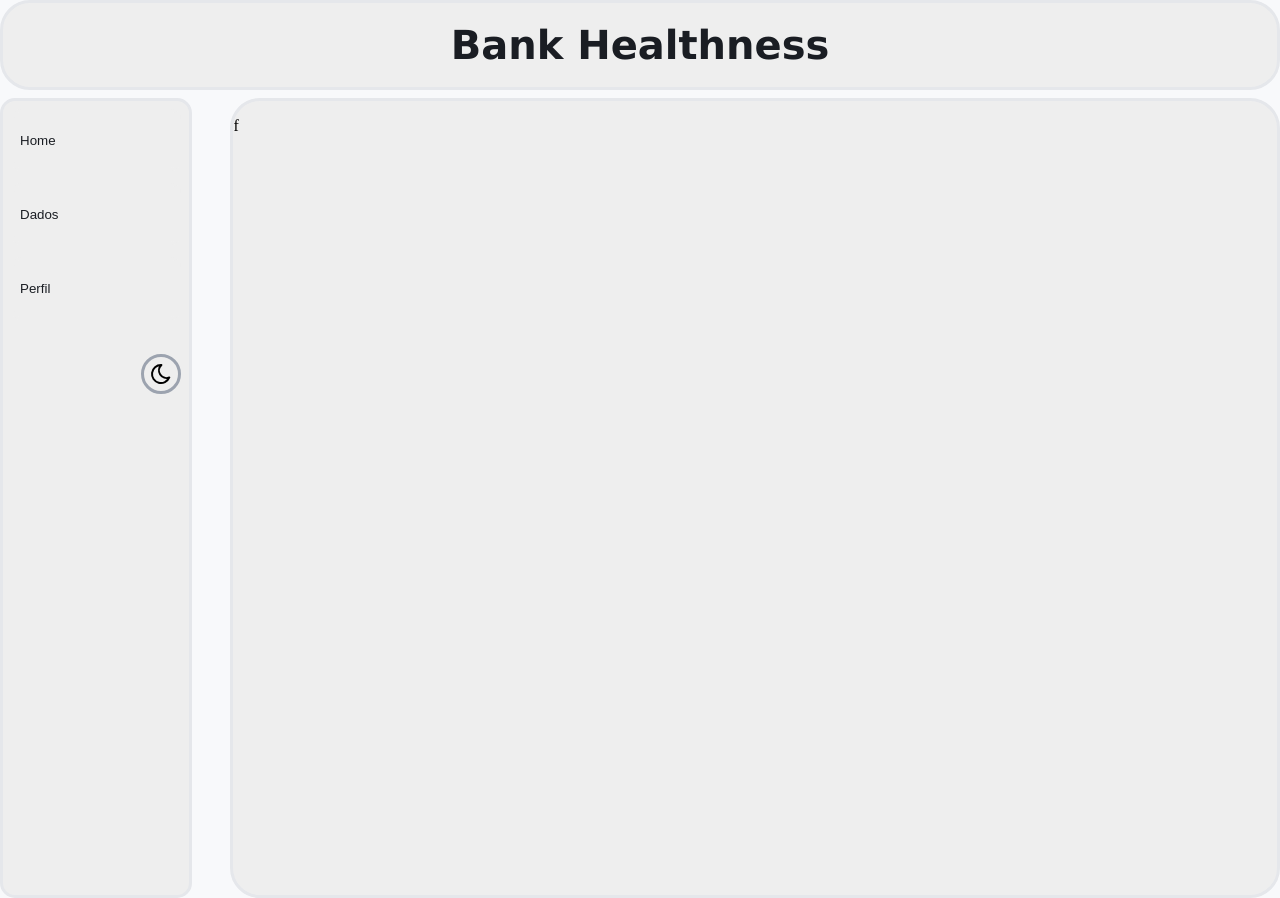
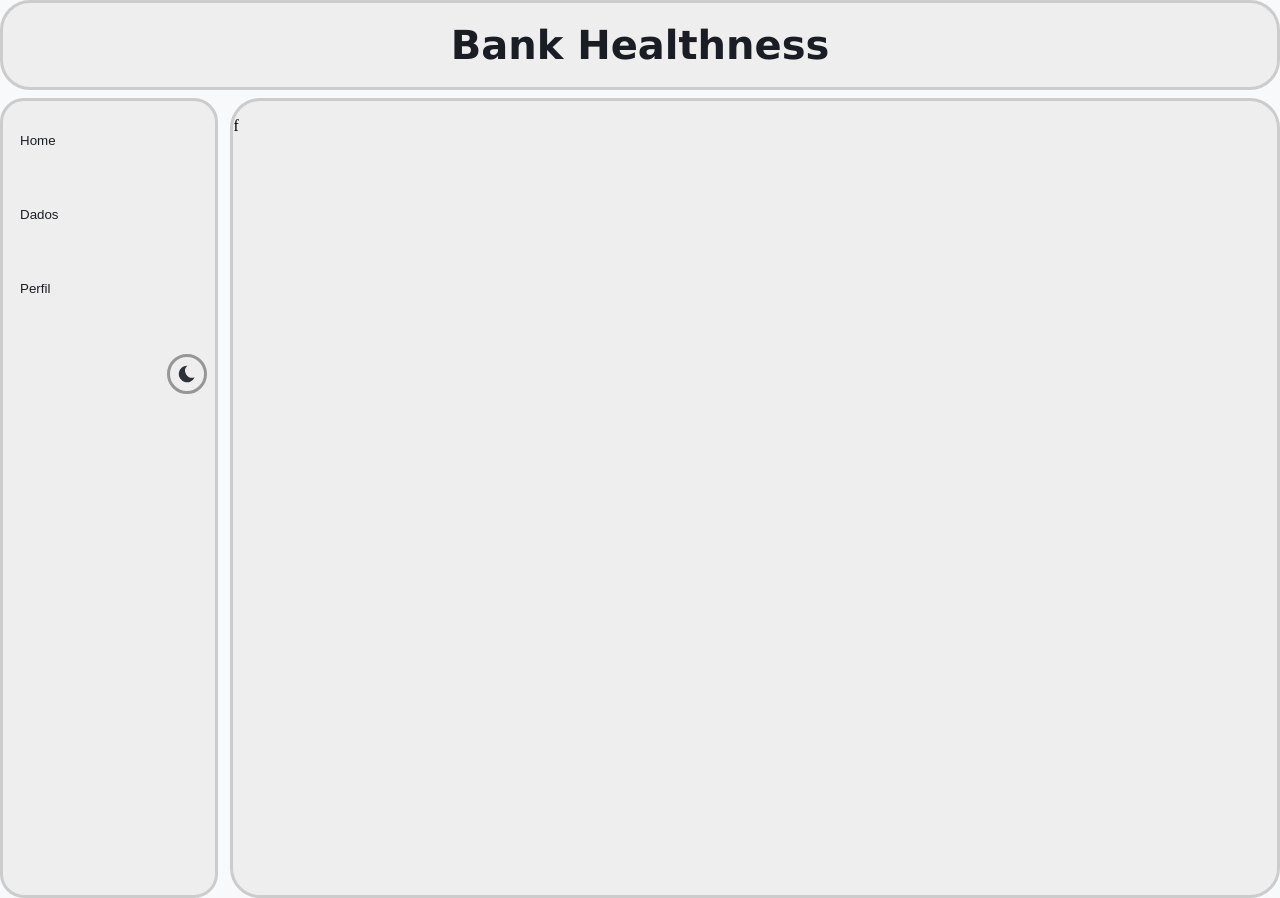
Before and after one commit to Druxxx27/ECONOMY--BETA-, a plain HTML site: page index.html in a window 1280 px wide. Both pictures are taken after a click on the button 161 px from the left and 373 px from the top of the page. Drawn offline with Linux system fonts and the light colour scheme.

Commit message:
0.0.3v (night/light mode fixed)

```diff
--- a/index.css
+++ b/index.css
@@ -3,13 +3,14 @@
     --bx: #eeeeee;
     --txtp: #1A1D23;
     --txts: #6B7280;
-    --border: #E5E7EB;
+    --border: #cccccc;
     --pcor: #2563EB;
     --good: #16A34A;
     --bad: #DC2626;
     --warning: #D97706;
-    --btnfoco: #E1E4E9;
-    --brdfoco:#9CA3AF;
+    --btnfoco: #d2d2d3;
+    --brdfoco:#969697;
+    --themebtn: #3d3494;
 }
 
 :root[data-theme="dark"] {
@@ -24,6 +25,7 @@
     --warning: #F59E0B;
     --btnfoco: #262B33;
     --brdfoco: #3D434D;
+    --themebtn: #eeb561;
 }
 
 
@@ -65,8 +67,8 @@
     align-items: center;
     border: 3px solid var(--border);
     height: 100vh;
-    border-radius: 15px;
-    width: 15%;
+    border-radius: 24px;
+    width: 17%;
     gap: 12px;
     padding: 8px;
     margin: 0px;
@@ -127,7 +129,7 @@
     border-radius: 50px;
     align-items: center;
     background-color: var(--btnfoco);
-    border: 3px solid var(--brdfoco);
+    border: 3px solid var(--themebtn);
     transition: 1s;
 
 }
@@ -140,3 +142,16 @@
     height: 100vh;
     width: 82%;
 }
+
+#btntheme{
+    display: flex;
+    color: var(--border);
+
+
+}
+#btntheme:hover{
+    display: flex;
+    color: var(--themebtn);
+
+
+}
--- a/index.html
+++ b/index.html
@@ -5,6 +5,18 @@
     <meta name="viewport" content="width=device-width, initial-scale=1.0">
     <title>Bank Healthness</title>
     <link rel="stylesheet" href="index.css">
+
+    <svg style="display: none;">
+        <symbol id="sol" viewBox="0 0 24 24">
+	        <path stroke="none" d="M0 0h24v24H0z" fill="none" />
+	        <path d="M12 19a1 1 0 0 1 1 1v2a1 1 0 0 1 -2 0v-2a1 1 0 0 1 1 -1m-4.95 -2.05a1 1 0 0 1 0 1.414l-1.414 1.414a1 1 0 1 1 -1.414 -1.414l1.414 -1.414a1 1 0 0 1 1.414 0m11.314 0l1.414 1.414a1 1 0 0 1 -1.414 1.414l-1.414 -1.414a1 1 0 0 1 1.414 -1.414m-5.049 -9.836a5 5 0 1 1 -2.532 9.674a5 5 0 0 1 2.532 -9.674m-9.315 3.886a1 1 0 0 1 0 2h-2a1 1 0 0 1 0 -2zm18 0a1 1 0 0 1 0 2h-2a1 1 0 0 1 0 -2zm-16.364 -6.778l1.414 1.414a1 1 0 0 1 -1.414 1.414l-1.414 -1.414a1 1 0 0 1 1.414 -1.414m14.142 0a1 1 0 0 1 0 1.414l-1.414 1.414a1 1 0 0 1 -1.414 -1.414l1.414 -1.414a1 1 0 0 1 1.414 0m-7.778 -3.222a1 1 0 0 1 1 1v2a1 1 0 0 1 -2 0v-2a1 1 0 0 1 1 -1" />
+        </symbol>
+
+        <symbol id="lua" viewBox="0 0 24 24">
+            <path stroke="none" d="M0 0h24v24H0z" fill="none" />
+	        <path d="M12 3c.132 0 .263 0 .393 0a7.5 7.5 0 0 0 7.92 12.446a9 9 0 1 1 -8.313 -12.454l0 .008" />
+        </symbol>
+    </svg>
 
 </head>
 <body>
@@ -20,7 +32,7 @@
             <button id="dados" class="lbar">Dados</button>
             <button id="profile" class="lbar">Perfil</button>
             <div id="space">
-                <button id="theme"><img id="btntheme" src="imgs/sun-high.svg"></button>
+                <button id="theme"><svg id="btntheme" fill="currentColor"><use id="slchange"href="#sol" ></use></svg></button>
             </div>
         </nav>
 
--- a/index.js
+++ b/index.js
@@ -1,24 +1,25 @@
 const themeBtn = document.getElementById('theme');
 const fullelement = document.documentElement;
-const themeIcon = themeBtn.querySelector('#btntheme');
-
+const themeIcon = themeBtn.querySelector('#slchange ');
 
 themeBtn.addEventListener("click", function(){
 
     const atualtema = fullelement.getAttribute("data-theme");
 
     let ptheme
-    let image
+
     if (atualtema == "dark"){
         ptheme = "light";
-        image = "imgs/moon.svg";
+        themeIcon.setAttribute('href', '#lua')
+
     } else {
         ptheme = "dark";
-        image = "imgs/sun-high.svg";
+        themeIcon.setAttribute('href', '#sol')
+
     }
 
 
     fullelement.setAttribute("data-theme", ptheme);
-    themeIcon.src = image
+
 
 });
```
Also changed, not shown: imgs/moon.svg (deleted), imgs/sun-high.svg (deleted).
